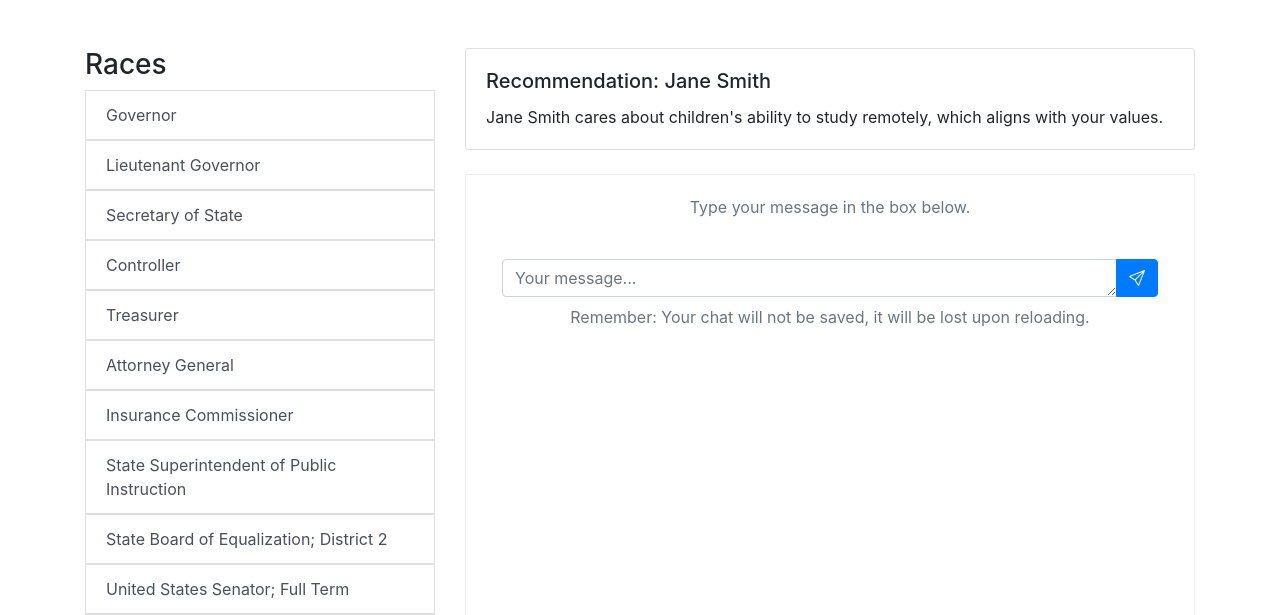
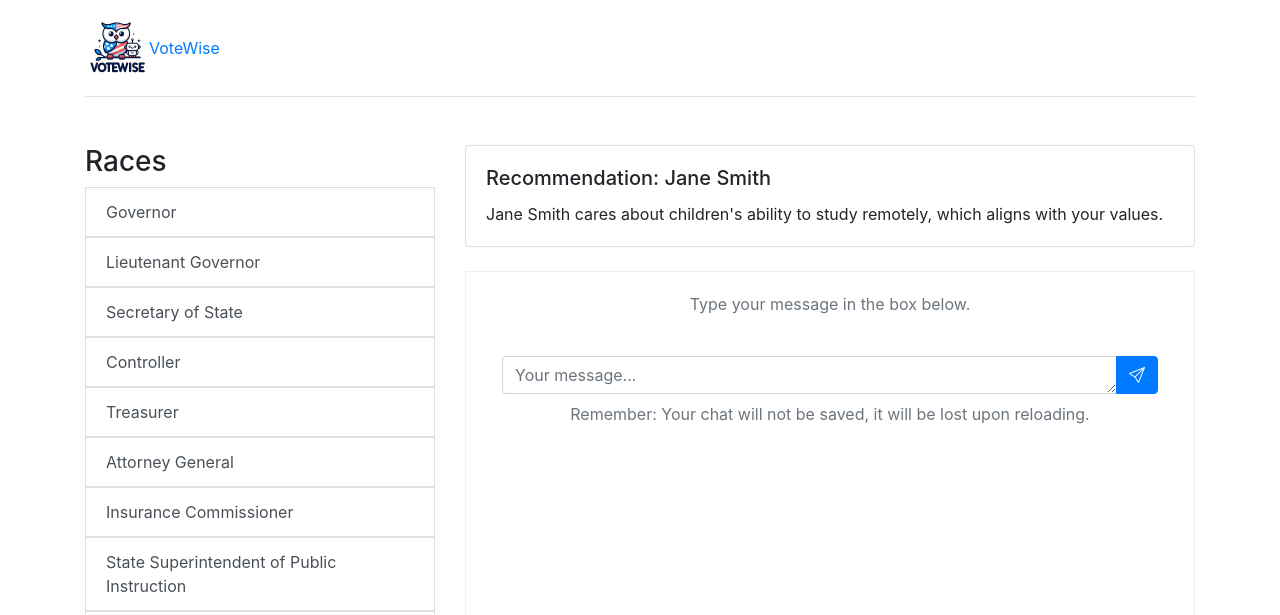
Before and after one commit to tedai-hackathon/VoteWise, a Flask app: page /race/ in a window 1280 px wide. Shown: the top 615 px of the page. Run offline with Flask 3, Linux system fonts and the light colour scheme; parts of the project's set-up code (start-up, migrations or seed data) failed here and were passed over; some libraries are stand-ins or nearby versions.

Commit message:
janky logo iteration

```diff
--- a/templates/layout.html
+++ b/templates/layout.html
@@ -9,7 +9,14 @@
     <link rel="stylesheet" href="https://cdn.jsdelivr.net/npm/bootstrap-icons@1.11.1/font/bootstrap-icons.css">
 </head>
 <body>
-
+    <div class="container">
+        <header class="d-flex flex-wrap py-3 mb-4 border-bottom">
+            <a href="/" class="d-flex align-items-center mb-3 mb-md-0 me-md-auto link-body-emphasis text-decoration-none">
+                <img src="/static/logo.png" width="64"/>
+                <span class="fs-4">VoteWise</span>
+            </a>
+        </header>
+    </div>
     <div class="container mt-5">
         <div class="row">
             <!-- Left Column: List of Races -->
```
Also changed, not shown: static/logo.png (added). Lines whose indentation alone changed are shown as unchanged.
